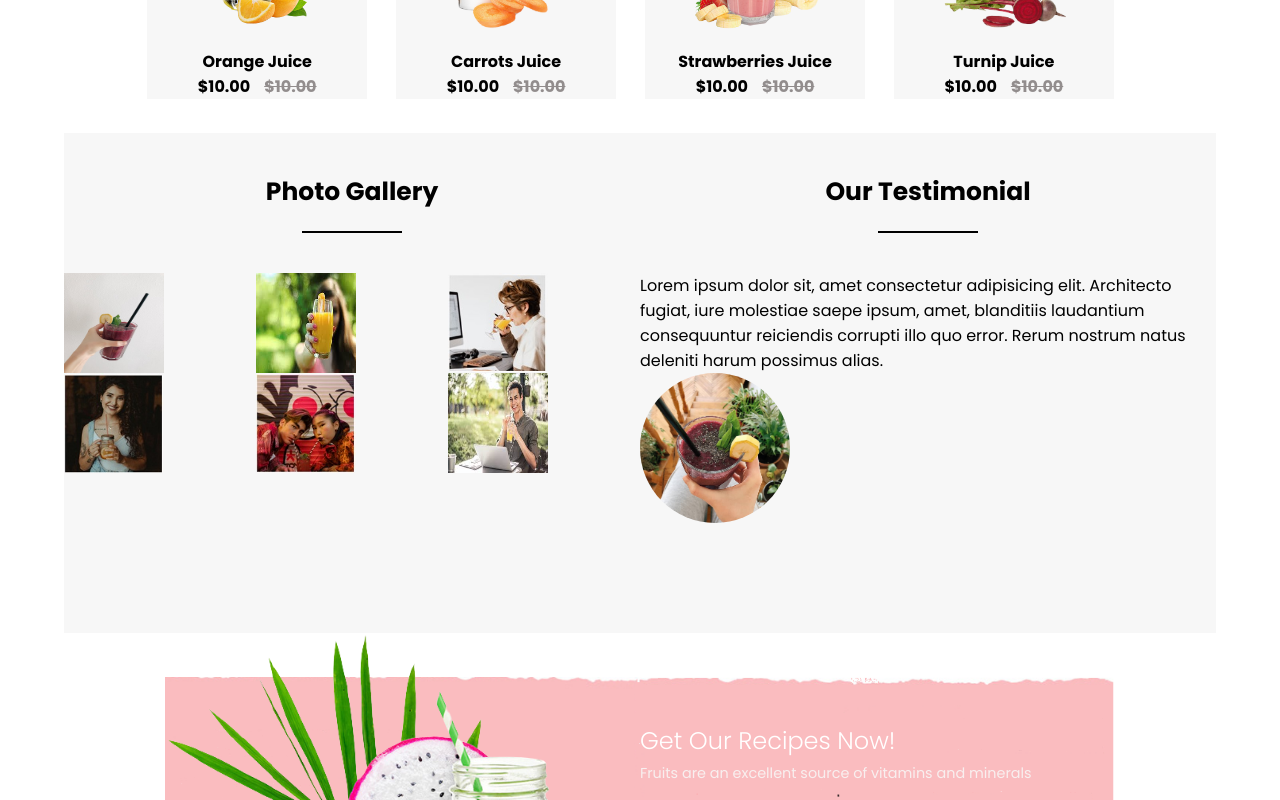
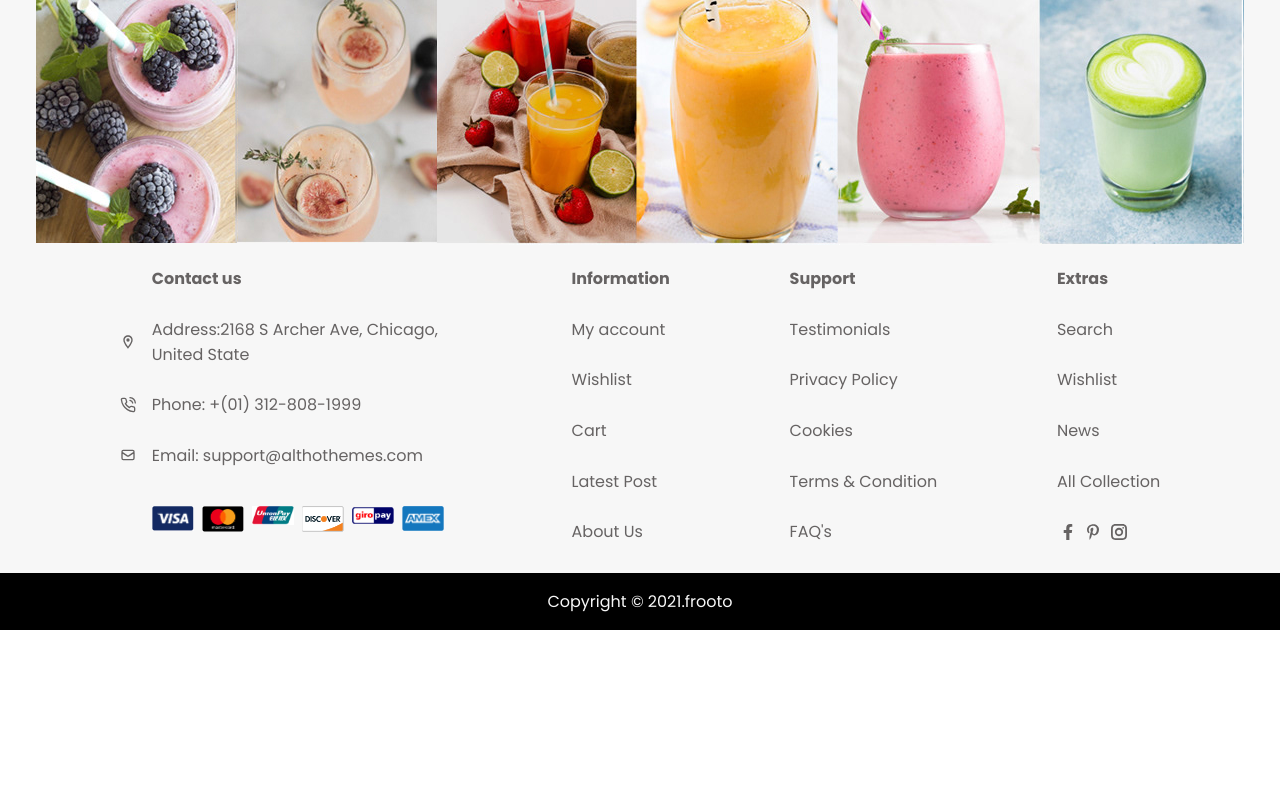
Before and after one commit to Grace229/React-Ecommerce, a React (Create React App) app: page / in a window 1280 px wide. Shown: the part 1240-2040 px from the top of the page. After the commit the page ends 1870 px from the top, so only its background shows below. Built offline with nearby package versions, Linux system fonts and the light colour scheme.

Commit message:
fixes on footer

```diff
--- a/src/App.js
+++ b/src/App.js
@@ -13,11 +13,11 @@ import Product from './components/Product/Product';
 const App = () => {
 	return (
 		<>
-			<Header1 />
+			{/* <Header1 />
 			<Header2 />
 			<Hero />
 			<Trending />
-			<Testimonial />
+			<Testimonial /> */}
 			<Pagesix />
 			<PageSeven />
 			<Footer />
--- a/src/components/footer/footer.css
+++ b/src/components/footer/footer.css
@@ -62,7 +62,7 @@
 
 .footer__second-item_item-payment__platform  {
    list-style: none;
-   margin-left: -10px;
+   padding-left: 2rem;
    display: flex;
    flex-wrap: wrap;
 }
@@ -72,7 +72,7 @@
 }
 
 .payment__platform-img img {
-   max-width: 30px;
+   width: 50px;
    height: auto;
    padding-right: 0.5rem;
 }
@@ -90,6 +90,7 @@
 .footer__second-item_item-icons {
    display: flex;
    flex-wrap: wrap;
+   padding-left: 3rem;
 }
 
 .footer__second-item_item > li {
--- a/src/index.css
+++ b/src/index.css
@@ -1,8 +1,4 @@
 @import url('https://fonts.googleapis.com/css2?family=Poppins:wght@500&family=Roboto:wght@500&display=swap');
-
-body{
-    width: 100%;
-}
 
 * {
     margin: 0;
```
